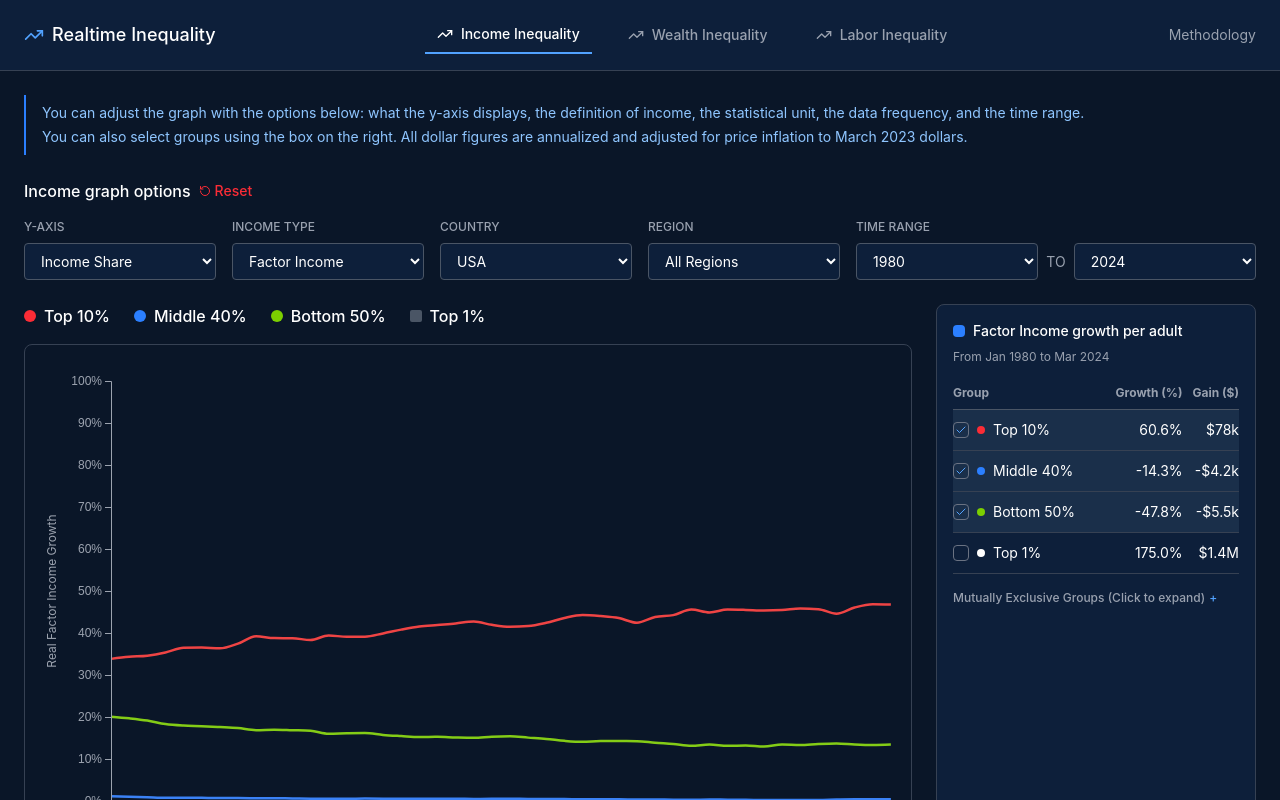
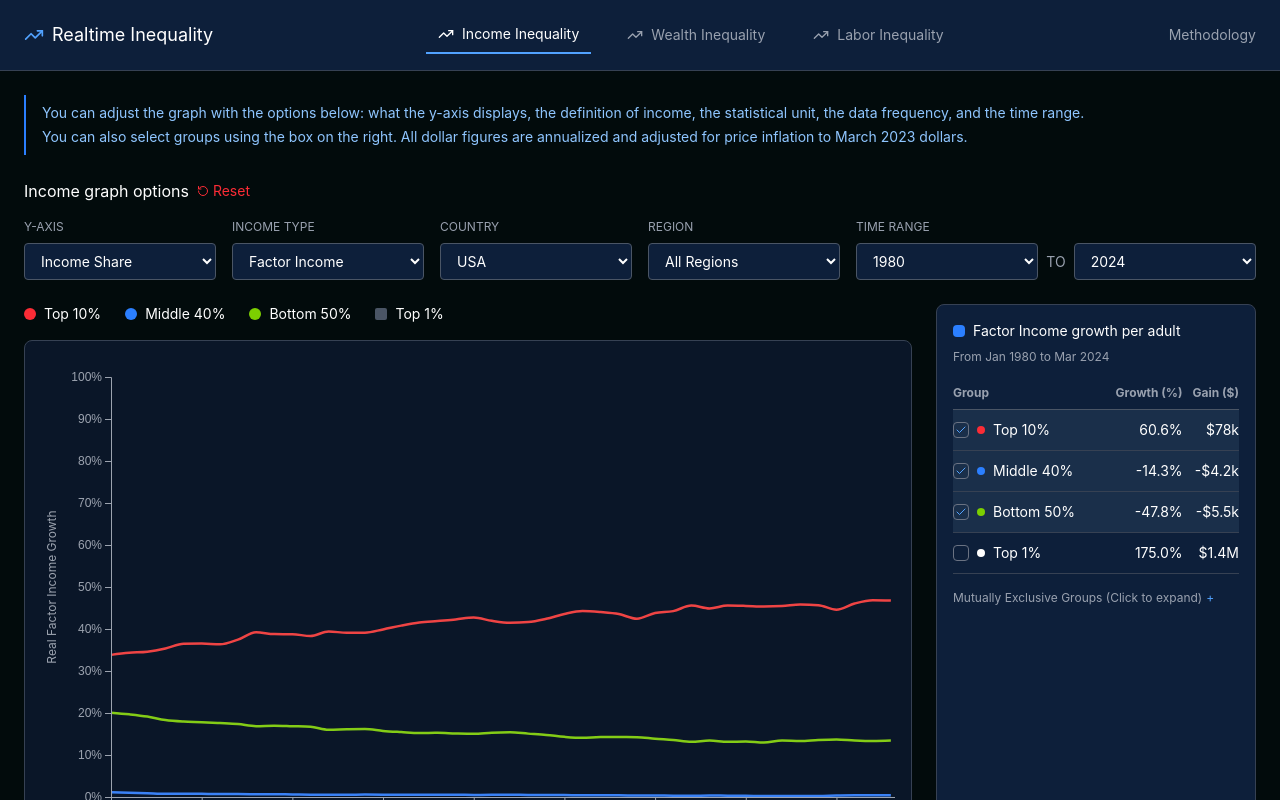
Before and after one commit to sandravizz/Global-Ineqaulity-Explorer, a React (Vite) app: page / in a window 1280 px wide. Shown: the top 800 px of the page. Built offline with nearby package versions, Linux system fonts and the light colour scheme.

Commit message:
custom styling

```diff
--- a/src/app/App.tsx
+++ b/src/app/App.tsx
@@ -23,7 +23,7 @@
   });
 
   return (
-    <div className="min-h-screen bg-[#0a1628] text-white">
+    <div className="min-h-screen bg-[#020b0c] text-white">
       {/* Header */}
       <header className="border-b border-gray-700 bg-[#0d1f3a]">
         <div className="max-w-[1600px] mx-auto px-6 py-4 flex items-center justify-between">
--- a/src/app/components/ui/chart.tsx
+++ b/src/app/components/ui/chart.tsx
@@ -6,7 +6,7 @@
 import { cn } from "./utils";
 
 // Format: { THEME_NAME: CSS_SELECTOR }
-const THEMES = { light: "", dark: ".dark" } as const;
+const THEMES = { light: "" } as const;
 
 export type ChartConfig = {
   [k in string]: {
--- a/src/app/components/ui/sonner.tsx
+++ b/src/app/components/ui/sonner.tsx
@@ -1,22 +1,12 @@
 "use client";
 
-import { useTheme } from "next-themes";
 import { Toaster as Sonner, ToasterProps } from "sonner";
 
 const Toaster = ({ ...props }: ToasterProps) => {
-  const { theme = "system" } = useTheme();
-
   return (
     <Sonner
-      theme={theme as ToasterProps["theme"]}
+      theme="light"
       className="toaster group"
-      style={
-        {
-          "--normal-bg": "var(--popover)",
-          "--normal-text": "var(--popover-foreground)",
-          "--normal-border": "var(--border)",
-        } as React.CSSProperties
-      }
       {...props}
     />
   );
--- a/src/styles/index.css
+++ b/src/styles/index.css
@@ -1,3 +1,2 @@
 @import './fonts.css';
 @import './tailwind.css';
-@import './theme.css';
--- a/src/styles/theme.css
+++ b/src/styles/theme.css
@@ -1,181 +1 @@
-@custom-variant dark (&:is(.dark *));
-
-:root {
-  --font-size: 16px;
-  --background: #020b0c;
-  --foreground: oklch(0.145 0 0);
-  --card: #ffffff;
-  --card-foreground: oklch(0.145 0 0);
-  --popover: oklch(1 0 0);
-  --popover-foreground: oklch(0.145 0 0);
-  --primary: #030213;
-  --primary-foreground: oklch(1 0 0);
-  --secondary: oklch(0.95 0.0058 264.53);
-  --secondary-foreground: #030213;
-  --muted: #ececf0;
-  --muted-foreground: #717182;
-  --accent: #e9ebef;
-  --accent-foreground: #030213;
-  --destructive: #d4183d;
-  --destructive-foreground: #ffffff;
-  --border: rgba(0, 0, 0, 0.1);
-  --input: transparent;
-  --input-background: #f3f3f5;
-  --switch-background: #cbced4;
-  --font-weight-medium: 500;
-  --font-weight-normal: 400;
-  --ring: oklch(0.708 0 0);
-  --chart-1: oklch(0.646 0.222 41.116);
-  --chart-2: oklch(0.6 0.118 184.704);
-  --chart-3: oklch(0.398 0.07 227.392);
-  --chart-4: oklch(0.828 0.189 84.429);
-  --chart-5: oklch(0.769 0.188 70.08);
-  --radius: 0.625rem;
-  --sidebar: oklch(0.985 0 0);
-  --sidebar-foreground: oklch(0.145 0 0);
-  --sidebar-primary: #030213;
-  --sidebar-primary-foreground: oklch(0.985 0 0);
-  --sidebar-accent: oklch(0.97 0 0);
-  --sidebar-accent-foreground: oklch(0.205 0 0);
-  --sidebar-border: oklch(0.922 0 0);
-  --sidebar-ring: oklch(0.708 0 0);
-}
-
-.dark {
-  --background: oklch(0.145 0 0);
-  --foreground: oklch(0.985 0 0);
-  --card: oklch(0.145 0 0);
-  --card-foreground: oklch(0.985 0 0);
-  --popover: oklch(0.145 0 0);
-  --popover-foreground: oklch(0.985 0 0);
-  --primary: oklch(0.985 0 0);
-  --primary-foreground: oklch(0.205 0 0);
-  --secondary: oklch(0.269 0 0);
-  --secondary-foreground: oklch(0.985 0 0);
-  --muted: oklch(0.269 0 0);
-  --muted-foreground: oklch(0.708 0 0);
-  --accent: oklch(0.269 0 0);
-  --accent-foreground: oklch(0.985 0 0);
-  --destructive: oklch(0.396 0.141 25.723);
-  --destructive-foreground: oklch(0.637 0.237 25.331);
-  --border: oklch(0.269 0 0);
-  --input: oklch(0.269 0 0);
-  --ring: oklch(0.439 0 0);
-  --font-weight-medium: 500;
-  --font-weight-normal: 400;
-  --chart-1: oklch(0.488 0.243 264.376);
-  --chart-2: oklch(0.696 0.17 162.48);
-  --chart-3: oklch(0.769 0.188 70.08);
-  --chart-4: oklch(0.627 0.265 303.9);
-  --chart-5: oklch(0.645 0.246 16.439);
-  --sidebar: oklch(0.205 0 0);
-  --sidebar-foreground: oklch(0.985 0 0);
-  --sidebar-primary: oklch(0.488 0.243 264.376);
-  --sidebar-primary-foreground: oklch(0.985 0 0);
-  --sidebar-accent: oklch(0.269 0 0);
-  --sidebar-accent-foreground: oklch(0.985 0 0);
-  --sidebar-border: oklch(0.269 0 0);
-  --sidebar-ring: oklch(0.439 0 0);
-}
-
-@theme inline {
-  --color-background: var(--background);
-  --color-foreground: var(--foreground);
-  --color-card: var(--card);
-  --color-card-foreground: var(--card-foreground);
-  --color-popover: var(--popover);
-  --color-popover-foreground: var(--popover-foreground);
-  --color-primary: var(--primary);
-  --color-primary-foreground: var(--primary-foreground);
-  --color-secondary: var(--secondary);
-  --color-secondary-foreground: var(--secondary-foreground);
-  --color-muted: var(--muted);
-  --color-muted-foreground: var(--muted-foreground);
-  --color-accent: var(--accent);
-  --color-accent-foreground: var(--accent-foreground);
-  --color-destructive: var(--destructive);
-  --color-destructive-foreground: var(--destructive-foreground);
-  --color-border: var(--border);
-  --color-input: var(--input);
-  --color-input-background: var(--input-background);
-  --color-switch-background: var(--switch-background);
-  --color-ring: var(--ring);
-  --color-chart-1: var(--chart-1);
-  --color-chart-2: var(--chart-2);
-  --color-chart-3: var(--chart-3);
-  --color-chart-4: var(--chart-4);
-  --color-chart-5: var(--chart-5);
-  --radius-sm: calc(var(--radius) - 4px);
-  --radius-md: calc(var(--radius) - 2px);
-  --radius-lg: var(--radius);
-  --radius-xl: calc(var(--radius) + 4px);
-  --color-sidebar: var(--sidebar);
-  --color-sidebar-foreground: var(--sidebar-foreground);
-  --color-sidebar-primary: var(--sidebar-primary);
-  --color-sidebar-primary-foreground: var(--sidebar-primary-foreground);
-  --color-sidebar-accent: var(--sidebar-accent);
-  --color-sidebar-accent-foreground: var(--sidebar-accent-foreground);
-  --color-sidebar-border: var(--sidebar-border);
-  --color-sidebar-ring: var(--sidebar-ring);
-}
-
-@layer base {
-  * {
-    @apply border-border outline-ring/50;
-  }
-
-  body {
-    @apply bg-background text-foreground;
-  }
-
-  /**
-  * Default typography styles for HTML elements (h1-h4, p, label, button, input).
-  * These are in @layer base, so Tailwind utility classes (like text-sm, text-lg) automatically override them.
-  */
-
-  html {
-    font-size: var(--font-size);
-  }
-
-  h1 {
-    font-size: var(--text-2xl);
-    font-weight: var(--font-weight-medium);
-    line-height: 1.5;
-  }
-
-  h2 {
-    font-size: var(--text-xl);
-    font-weight: var(--font-weight-medium);
-    line-height: 1.5;
-  }
-
-  h3 {
-    font-size: var(--text-lg);
-    font-weight: var(--font-weight-medium);
-    line-height: 1.5;
-  }
-
-  h4 {
-    font-size: var(--text-base);
-    font-weight: var(--font-weight-medium);
-    line-height: 1.5;
-  }
-
-  label {
-    font-size: var(--text-base);
-    font-weight: var(--font-weight-medium);
-    line-height: 1.5;
-  }
-
-  button {
-    font-size: var(--text-base);
-    font-weight: var(--font-weight-medium);
-    line-height: 1.5;
-  }
-
-  input {
-    font-size: var(--text-base);
-    font-weight: var(--font-weight-normal);
-    line-height: 1.5;
-  }
-}
+/* Theme file intentionally left minimal for manual Tailwind styling */
```
